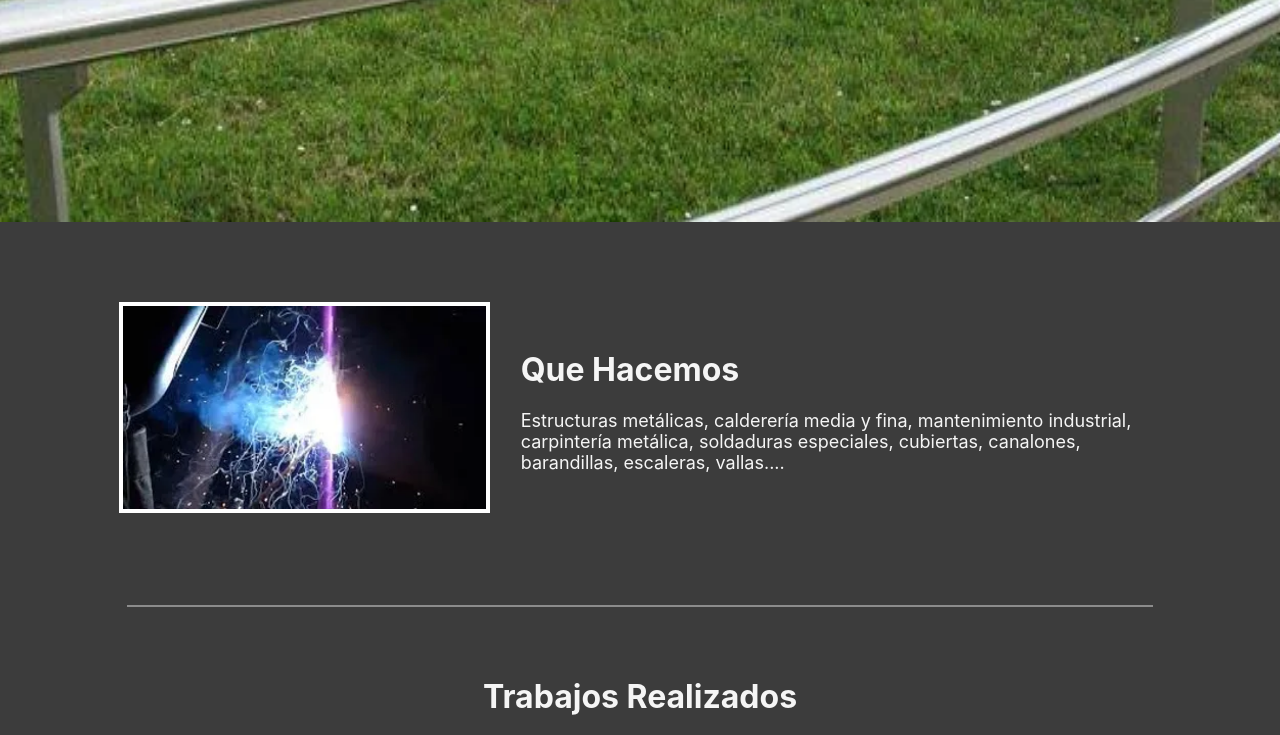
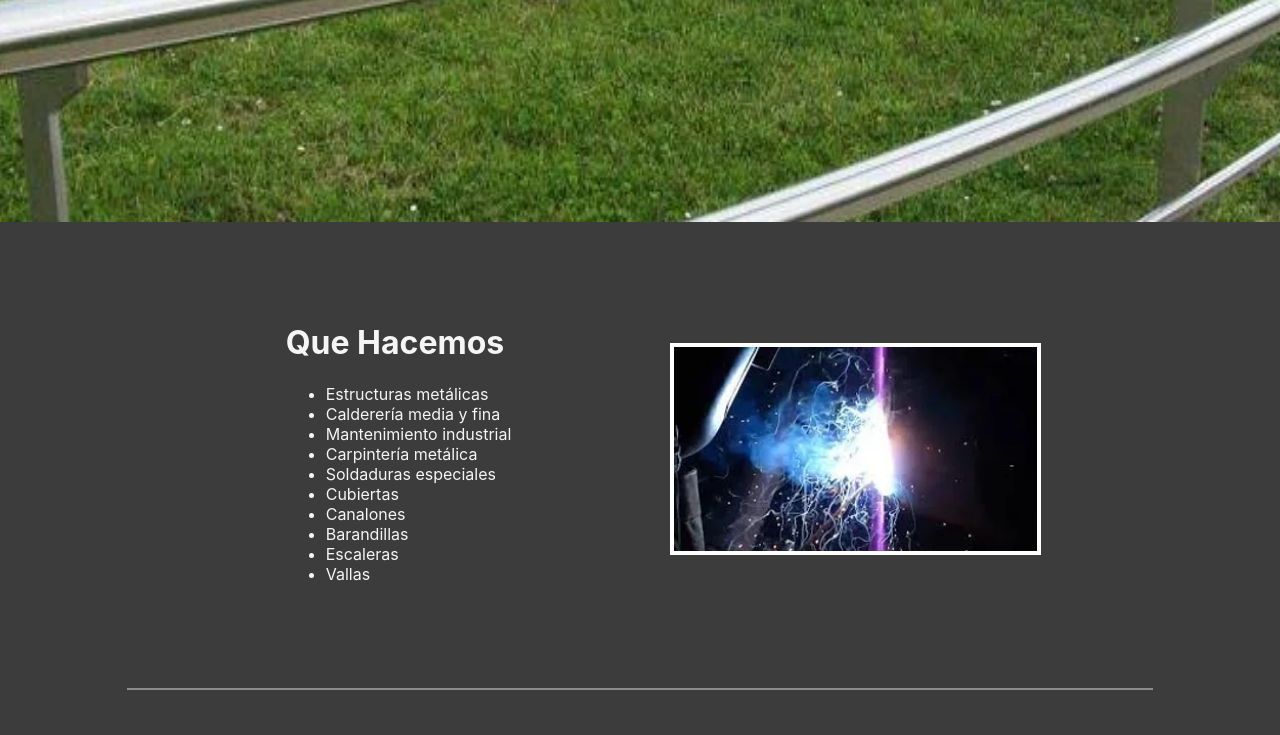
Before and after one commit to Oliver343/montajes-indumet-sl, a React (Create React App) app: page / in a window 1280 px wide. Shown: the part 578-1313 px from the top of the page. Built offline with nearby package versions, Linux system fonts and the light colour scheme.

Commit message:
changed what we do into list

```diff
--- a/src/pages/WholeSite.css
+++ b/src/pages/WholeSite.css
@@ -1,6 +1,6 @@
-* {
-    /* border: red 2px dashed; */
-}
+/* * {
+    border: red 2px dashed;
+} */
 
 hr {
     width: 80%;
@@ -88,7 +88,7 @@ hr {
 }
 
 .body-text {
-    width: 50%;
+    width: 30%;
     padding-left: 3%;
 }
 
--- a/src/pages/WholeSite.jsx
+++ b/src/pages/WholeSite.jsx
@@ -73,16 +73,24 @@ export default function WholeSite() {
                         <br />
                         <br />
                         <div className='site-body'>
+
+                            <div className='body-text' >
+                                <h1 className='title-text' >Que Hacemos</h1>
+                                <ul>
+                                    <li>Estructuras metálicas</li>
+                                    <li>Calderería media y fina</li>
+                                    <li>Mantenimiento industrial</li>
+                                    <li>Carpintería metálica</li>
+                                    <li>Soldaduras especiales</li>
+                                    <li>Cubiertas</li>
+                                    <li>Canalones</li>
+                                    <li>Barandillas</li>
+                                    <li>Escaleras</li>
+                                    <li>Vallas</li>
+                                </ul>
+                            </div>
                             <div >
                                 <img className='body-img' src={weld} width={"100%"} alt=""></img>
-                            </div>
-                            <div className='body-text' >
-                                <h1 className='title-text' >Que Hacemos</h1>
-                                <p className='body-text-text'>
-                                    Estructuras metálicas, calderería media y fina, mantenimiento industrial,
-                                    carpintería metálica, soldaduras especiales, cubiertas, canalones, barandillas,
-                                    escaleras, vallas....
-                                </p>
                             </div>
                         </div>
                         <br />
```
